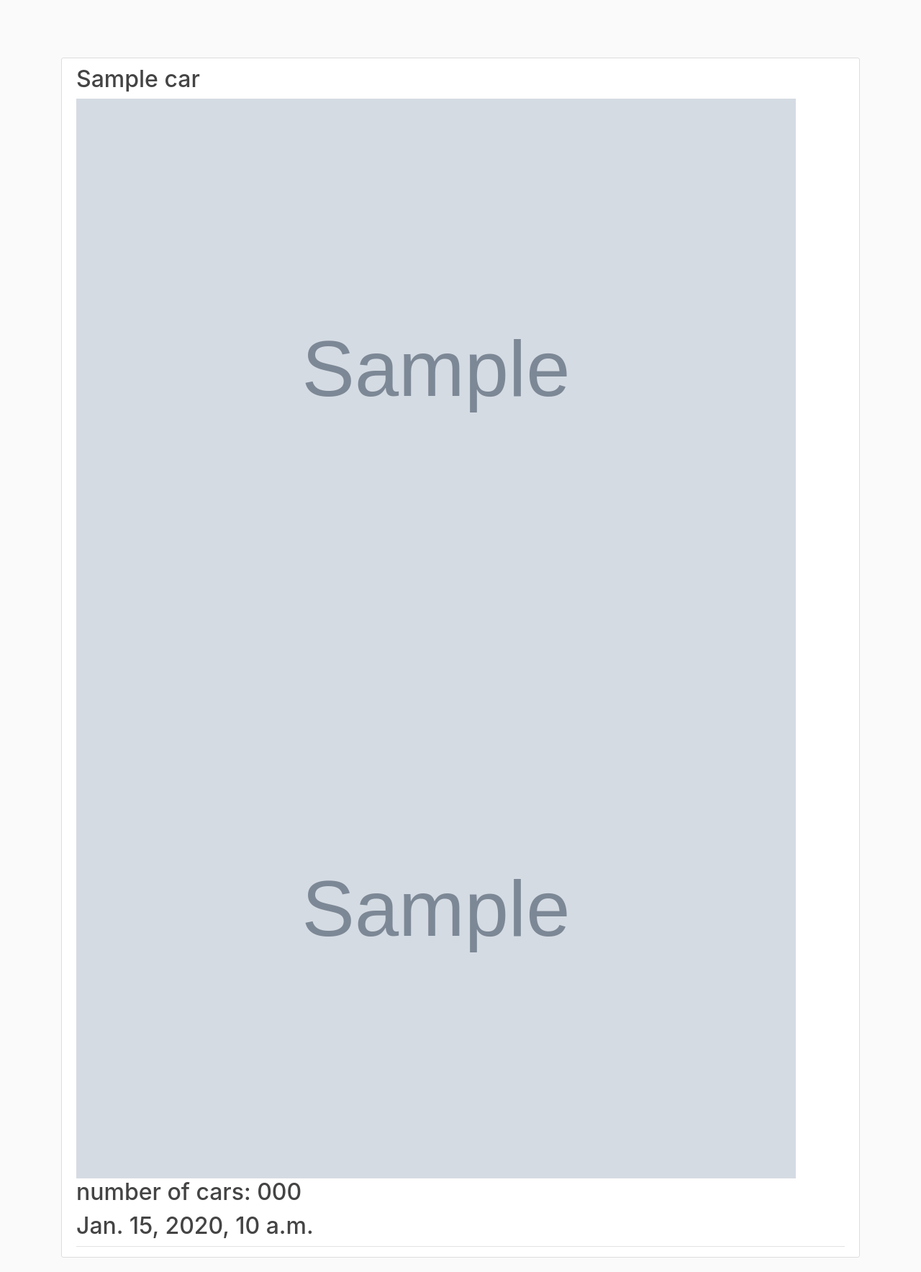
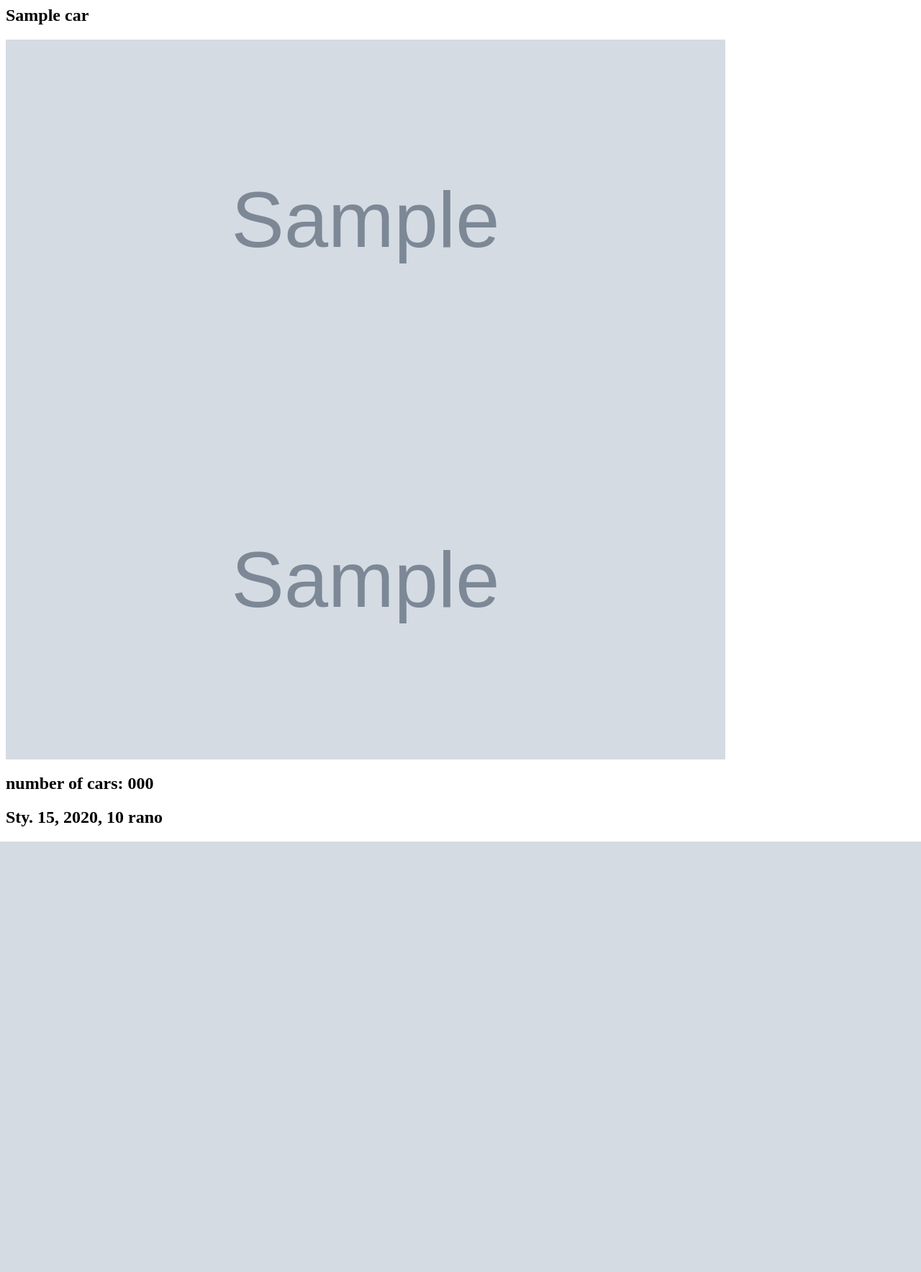
Before and after one commit to kornellewy/hiper_kinetyczny_wykrywacz_samochod-w, a Django app: template car_side/car_finder/templates/car_finder/result_review.html in a window 1280 px wide. Shown: the whole page at 72% size. After the commit the page ends 1169 px from the top, so only its background shows below. Run offline with Django 3.2, Linux system fonts and the light colour scheme; the template is opened without the code that fills it: most values are stand-ins (such as "Sample title", 1, 10 or a date in 2020); grey boxes marked "Sample" are stand-in pictures; some libraries are stand-ins or nearby versions.

Commit message:
feat: Add docker file - fix small code errors

```diff
--- a/car_side/car_finder/templates/car_finder/home.html
+++ b/car_side/car_finder/templates/car_finder/home.html
@@ -1,4 +1,3 @@
-{% extends "base.html" %}
 {% load crispy_forms_tags %}
 {% block content %}
 <form method="POST" enctype="multipart/form-data" id="inputform" name="form1" class="dropzone">
--- a/car_side/car_finder/templates/car_finder/result_review.html
+++ b/car_side/car_finder/templates/car_finder/result_review.html
@@ -1,4 +1,3 @@
-{% extends "base.html" %}
 {% load crispy_forms_tags %}
 {% block content %}
 {% for car in cars %}
--- /dev/null
+++ b/car_side/requirements.txt
@@ -0,0 +1,6 @@
+gunicorn
+Django==3.1.2
+django-crispy-forms
+django-environ
+whitenoise
+albumentations
--- a/car_side/static/main.css
+++ /dev/null
@@ -1,84 +0,0 @@
-body {
-  background: #fafafa;
-  color: #333333;
-  margin-top: 5rem;
-}
-
-h1, h2, h3, h4, h5, h6 {
-  color: #444444;
-}
-
-ul {
-  margin: 0;
-}
-
-.bg-steel {
-  background-color: #5f788a;
-}
-
-.site-header .navbar-nav .nav-link {
-  color: #cbd5db;
-}
-
-.site-header .navbar-nav .nav-link:hover {
-  color: #ffffff;
-}
-
-.site-header .navbar-nav .nav-link.active {
-  font-weight: 500;
-}
-
-.content-section {
-  background: #ffffff;
-  padding: 10px 20px;
-  border: 1px solid #dddddd;
-  border-radius: 3px;
-  margin-bottom: 20px;
-}
-
-.article-title {
-  color: #444444;
-}
-
-a.article-title:hover {
-  color: #428bca;
-  text-decoration: none;
-}
-
-.article-content {
-  white-space: pre-line;
-}
-
-.article-img {
-  height: 65px;
-  width: 65px;
-  margin-right: 16px;
-}
-
-.article-metadata {
-  padding-bottom: 1px;
-  margin-bottom: 4px;
-  border-bottom: 1px solid #e3e3e3
-}
-
-.article-metadata a:hover {
-  color: #333;
-  text-decoration: none;
-}
-
-.article-svg {
-  width: 25px;
-  height: 25px;
-  vertical-align: middle;
-}
-
-.account-img {
-  height: 125px;
-  width: 125px;
-  margin-right: 20px;
-  margin-bottom: 16px;
-}
-
-.account-heading {
-  font-size: 2.5rem;
-}
```
Also changed, not shown: car_side/car_finder/views.py (+9 -9 lines), car_side/car_side/settings.py (+10 -6 lines), car_side/req.txt (deleted), 1 other file.
